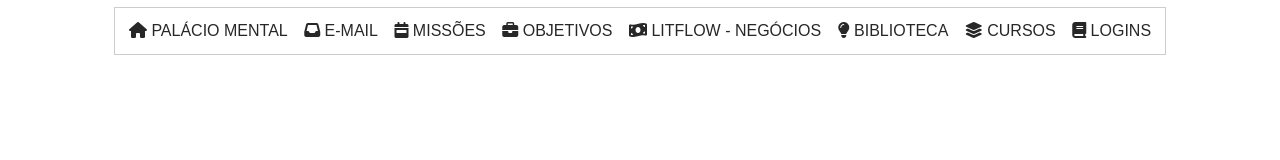
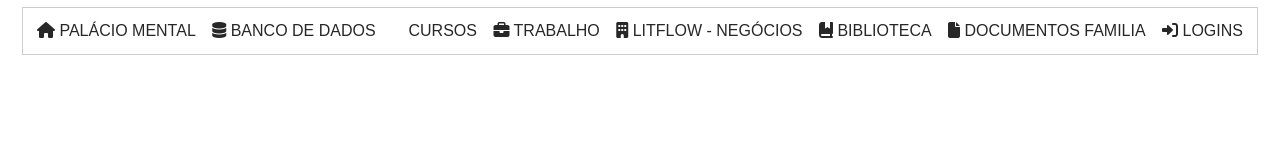
Before and after one commit to ThiagoDv/widget-notion, a plain HTML site: page index.html in a window 1280 px wide. Drawn offline with Linux system fonts and the light colour scheme.

Commit message:
Update index.html

```diff
--- a/index.html
+++ b/index.html
@@ -59,14 +59,14 @@
 
     <nav class="navMenu  border">
         <a id="home" onclick="navigate(this.id)" href="#"> <i class="fa-solid fa-house"></i> Palácio Mental</a>
-        <a id="inbox" onclick="navigate(this.id)" href="#"> <i class="fa-solid fa-inbox"></i> E-mail</a>
-        <a id="week" onclick="navigate(this.id)" href="#"> <i class="fa-solid fa-calendar-week"></i> Missões </a>
-        <a id="projects" onclick="navigate(this.id)" href="#"> <i class="fa-solid fa-briefcase"></i> Objetivos </a>
-        <a id="business" onclick="navigate(this.id)" href="#"> <i class="fa-solid fa-money-bill-wave"></i> LitFlow -
+        <a id="database" onclick="navigate(this.id)" href="#"> <i class="fa-solid fa-database"></i> Banco De Dados </a>
+        <a id="study" onclick="navigate(this.id)" href="#"> <i class="fa-duotone fa-book"></i> Cursos </a>
+        <a id="jobs" onclick="navigate(this.id)" href="#"> <i class="fa-solid fa-briefcase"></i> Trabalho </a>
+        <a id="business" onclick="navigate(this.id)" href="#"> <i class="fa-solid fa-building"></i> LitFlow -
             Negócios</a>
-        <a id="knowledge" onclick="navigate(this.id)" href="#"> <i class="fa-solid fa-lightbulb"></i> Biblioteca </a>
-        <a id="topics" onclick="navigate(this.id)" href="#"> <i class="fa-solid fa-layer-group"></i> Cursos </a>
-        <a id="notes" onclick="navigate(this.id)" href="#"> <i class="fa-solid fa-book"></i> Logins </a>
+        <a id="library" onclick="navigate(this.id)" href="#"> <i class="fa-solid fa-book-bookmark"></i> Biblioteca </a>
+        <a id="docs" onclick="navigate(this.id)" href="#"> <i class="fa-solid fa-file"></i> Documentos Familia </a>
+        <a id="logins" onclick="navigate(this.id)" href="#"> <i class="fa-solid fa-right-to-bracket"></i> Logins </a>
     </nav>
 
 
@@ -83,20 +83,21 @@
 
             if (id == 'home')
                 window.open("https://www.notion.so/Pal-cio-Mental-1a1223e2fcd4489aa301d4daaf33b567", '_blank').focus();
-            else if (id == "inbox")
-                window.open("https://mail.google.com/mail/u/0/?tab=rm&ogbl#inbox", '_blank').focus();
-            else if (id == "week")
-                window.open("https://www.notion.so/Miss-es-e7b08596392e4f839cc6bbabde148d5a", '_blank').focus();
-            else if (id == "projects")
-                window.open("https://www.notion.so/Objetivos-4ac84ebc3d8d4e46ab5b1e4ba7cf7787", '_blank').focus();
+            else if (id == "database")
+                window.open("https://www.notion.so/Banco-de-Dados-3fb885792c004220a1c0bef4ec5f8d7f", '_blank').focus();
+            else if (id == "study")
+                window.open("https://www.notion.so/Cursos-0de3eb2ecf2244d4a4e7ee50e94eb950", '_blank').focus();
+            else if (id == "jobs")
+                window.open("https://www.notion.so/Trabalho-df3988bb8e9e46bb99d4ba974aa3f5ae", '_blank').focus();
             else if (id == "business")
                 window.open("https://www.notion.so/Empresa-LitFlow-02070c3c6705413fbae149b4b67d3a6f", '_blank').focus();
-            else if (id == "knowledge")
+            else if (id == "library")
                 window.open("https://www.notion.so/Biblioteca-do-Conhecimento-fa4404cd44324e778761878d5d03570a",
                     '_blank').focus();
-            else if (id == "topics")
-                window.open("https://www.notion.so/Cursos-0de3eb2ecf2244d4a4e7ee50e94eb950", '_blank').focus();
-            else if (id == "notes")
+            else if (id == "docs")
+                window.open("https://www.notion.so/Documentos-Fam-lia-c84230a5101a4e62aadda9fde2cdec35",
+                '_blank').focus();
+            else if (id == "logins")
                 window.open("https://www.notion.so/Logins-1751c66322144e88b97963f784cb2130", '_blank').focus();
         }
     </script>
```
